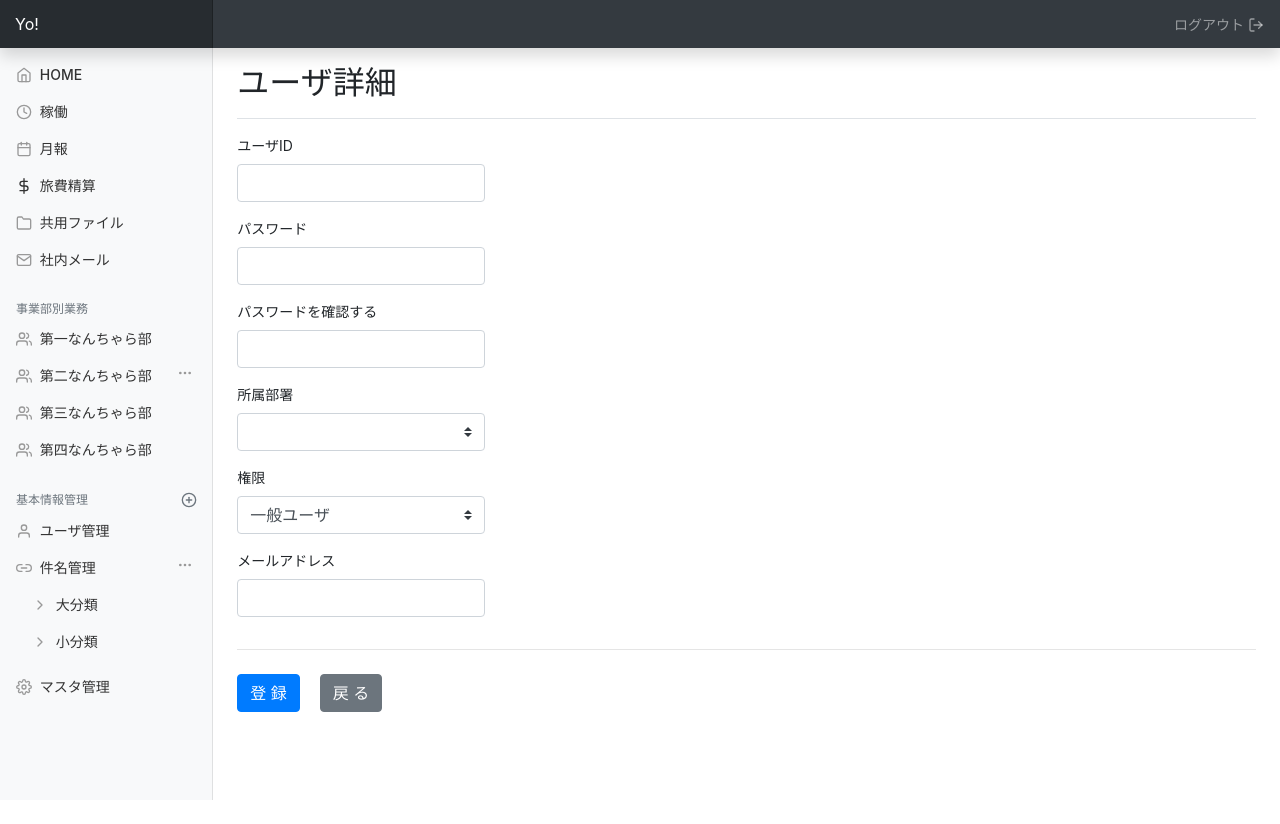
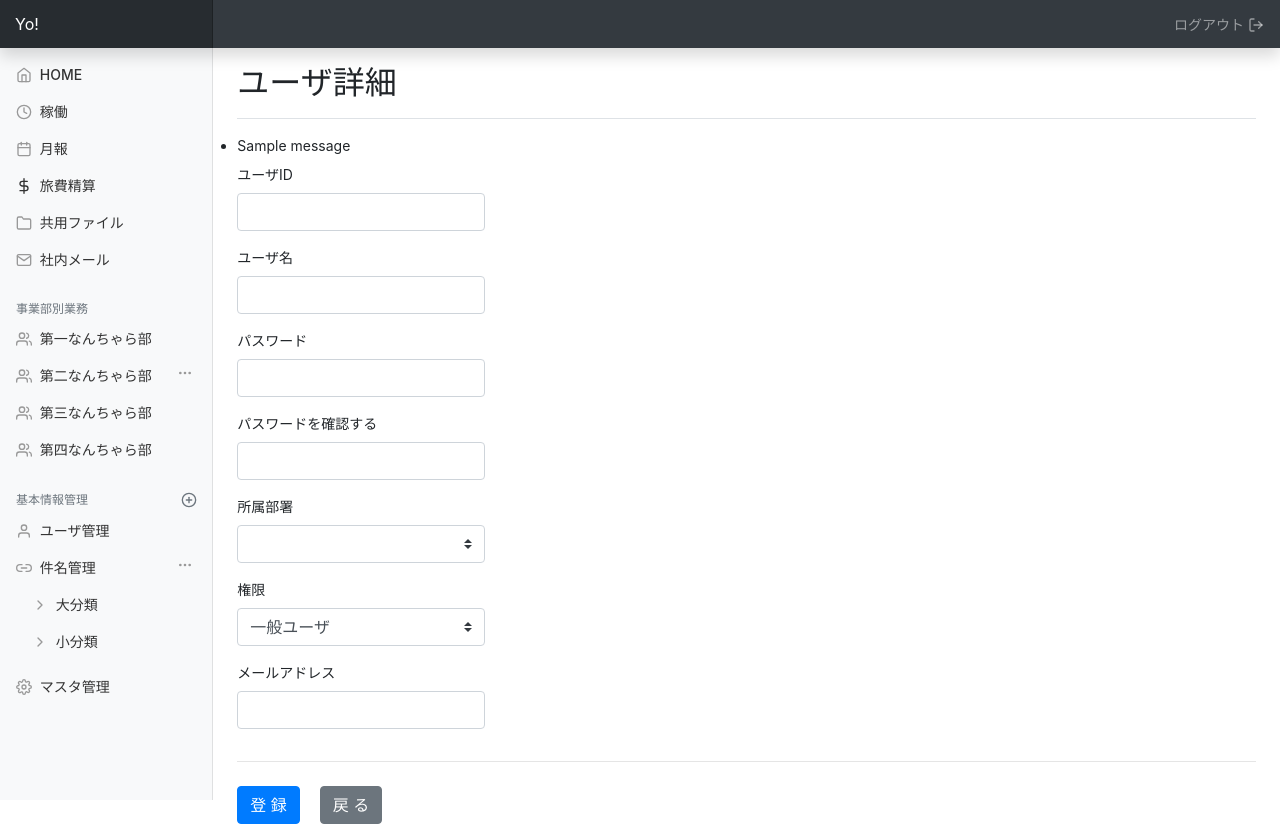
Before and after one commit to 70ucanbin/IMS, a Flask app: page /userManagement/details/1/edit in a window 1280 px wide. Before the commit the page ends 800 px from the top, so only its background shows below. Run offline with Flask 2, Linux system fonts and the light colour scheme; a user stored in the database is signed in; tables that the repository leaves empty hold one stand-in row (values such as "Sample post"); one stand-in notice (Sample message) is shown; lists and menus that the app fills with data are empty; some libraries are stand-ins or nearby versions.

Commit message:
fix userManagement

```diff
--- a/ims/common/Messages.py
+++ b/ims/common/Messages.py
@@ -6,6 +6,7 @@ class Messages():
     WARNING_NOT_FOUND_ALREADY_UPDATED_DELETED = '指定されたデータは存在しません。他のユーザにより変更・削除されていないか確認してください。'
     WARNING_UNIQUE_CONSTRAINT = '作成しようとしたデータは既に存在しています。'
 
+    LOGIN_FAILED = 'usernameまたはPasswordが異なります'
 
     # CSS
     SUCCESS_CSS = 'list-group-item list-group-item-success'
--- /dev/null
+++ b/ims/contents/userCont.py
@@ -0,0 +1,16 @@
+
+class UserListCont:
+    """ユーザー情報一覧画面用コンテンツクラス
+
+    :param form: データ格納form
+    """
+    def __init__(self, dataSet=None):
+        self.dataSet = dataSet
+
+class UserDetailsCont:
+    """ユーザー情報詳細画面用コンテンツクラス
+
+    :param form: データ格納form
+    """
+    def __init__(self, form=None):
+        self.form = form
--- a/ims/form/userForm.py
+++ b/ims/form/userForm.py
@@ -1,23 +1,25 @@
 from flask_wtf import FlaskForm
 from wtforms import StringField, SelectField, PasswordField, validators
 from wtforms.fields.html5 import EmailField
-from wtforms.validators import InputRequired, ValidationError
+from wtforms.validators import InputRequired, Required, ValidationError, EqualTo
+
+class LoginForm(FlaskForm):
+    userId = StringField('ユーザID')
+    password = PasswordField('パスワード')
 
 class UserForm(FlaskForm):
-    userId = StringField('ユーザID',[validators.Length(min=4, max=25, message=u'4-25文字で入力してください。')])
-    password = PasswordField('パスワード')
-    confirmPassword = PasswordField('パスワードを確認する')
-    groupCd = SelectField('所属部署', validators=[InputRequired(message='所属部署です。')], choices= [], coerce= str)
+    userId = StringField('ユーザID',[validators.Length(min=4, max=20, message=u'4-20文字で入力してください。')])
+    userName = StringField('ユーザ名',[validators.Length(max=20, message=u'20文字以内で入力してください。')])
+    password = PasswordField(
+        'パスワード',
+        validators=[
+            EqualTo('confirmPassword', message='パスワードは一致しません。'),
+            Required(message='パスワードは必須です。')])
+    confirmPassword = PasswordField('パスワードを確認する', validators=[Required(message='パスワードの確認は必須です。')])
+    groupId = SelectField('所属部署', validators=[InputRequired(message='所属部署は必須です。')], choices= [], coerce= str)
     role = SelectField('権限', validators=[InputRequired(message='権限は必須です。')], choices= [(1, '一般ユーザ'),(2, '部長'),(3, '管理者')], coerce= int)
     email = EmailField('メールアドレス', [validators.DataRequired(message='メールアドレスは必須です。'), validators.Email(message='メールアドレスは正しくありません。')])
 
-
-    # def __init__(self, is_update=True):
-    #     self.is_update = is_update
-
-
-    # def validate_password(self, password):
-    #     if self.is_update:
-    #         pass
-    #     if len(password.data) < 8 or len(password.data) > 25:
-    #         raise ValidationError('パスワードは8-25文字で入力してください。')
+    def validate_password(self, password):
+        if len(password.data) < 8 or len(password.data) > 20:
+            raise ValidationError('パスワードは8-20文字で入力してください。')
--- a/ims/templates/user_management/user-details.html
+++ b/ims/templates/user_management/user-details.html
@@ -6,42 +6,60 @@
   <h1 class="h2">ユーザ詳細</h1>
 </div>
 
-<form action="{{ url_for('userManagement.register') }}" method="POST">
-  {{ form.csrf_token }}
+{% with messages = get_flashed_messages(with_categories=true) %}
+{% if messages %}
+<div class="pb-2">
+  <ul class="list-group">
+  {% for category, message in messages %}
+    <li class="{{ category }}">
+      {{ message }}</li>
+  {% endfor %}
+  </ul>
+</div>
+{% endif %}
+{% endwith %}
+
+<form action="{{ url_for('userManagement.user_save') }}" method="POST">
+  {{ cont.form.csrf_token }}
 
   <div class="form-row">
     <div class="form-group col-md-3">
-      {{ form.userId.label }} {{ form.userId(class_="form-control") }}
-    </div>
-  </div>
-
-  {% if form.userId %}
-  <div class="form-row">
-    <div class="form-group col-md-3">
-      {{ form.password.label }} {{ form.password(class_="form-control") }}
-    </div>
-  </div>
-  <div class="form-row">
-    <div class="form-group col-md-3">
-      {{ form.confirmPassword.label }} {{ form.confirmPassword(class_="form-control") }}
-    </div>
-  </div>
-  {% endif %}
-  <div class="form-row">
-    <div class="form-group col-md-3">
-      {{ form.groupCd.label }} {{ form.groupCd(class_="custom-select d-block w-100") }}
+      {{ cont.form.userId.label }} {{ cont.form.userId(class_="form-control") }}
     </div>
   </div>
 
   <div class="form-row">
     <div class="form-group col-md-3">
-      {{ form.role.label }} {{ form.role(class_="custom-select d-block w-100") }}
+      {{ cont.form.userName.label }} {{ cont.form.userName(class_="form-control") }}
     </div>
   </div>
 
   <div class="form-row">
     <div class="form-group col-md-3">
-      {{ form.email.label }} {{ form.email(class_="form-control") }}
+      {{ cont.form.password.label }} {{ cont.form.password(class_="form-control") }}
+    </div>
+  </div>
+  <div class="form-row">
+    <div class="form-group col-md-3">
+      {{ cont.form.confirmPassword.label }} {{ cont.form.confirmPassword(class_="form-control") }}
+    </div>
+  </div>
+
+  <div class="form-row">
+    <div class="form-group col-md-3">
+      {{ cont.form.groupId.label }} {{ cont.form.groupId(class_="custom-select d-block w-100") }}
+    </div>
+  </div>
+
+  <div class="form-row">
+    <div class="form-group col-md-3">
+      {{ cont.form.role.label }} {{ cont.form.role(class_="custom-select d-block w-100") }}
+    </div>
+  </div>
+
+  <div class="form-row">
+    <div class="form-group col-md-3">
+      {{ cont.form.email.label }} {{ cont.form.email(class_="form-control") }}
     </div>
   </div>
 
--- a/ims/templates/user_management/user-list.html
+++ b/ims/templates/user_management/user-list.html
@@ -31,7 +31,7 @@
         </tr>
       </thead>
       <tbody>
-      {% for data in dataSet %}
+      {% for data in cont.dataSet %}
         <tr>
           <td><a href="{{ url_for('userManagement.user_edit', userId=data.user_id) }}">{{ data.user_id }}</a></td>
           <td>{{ data.user_name }}</td>
@@ -46,7 +46,7 @@
     <script>
 
   function createUser(){
-    location.href = "{{ url_for('userManagement.register') }}";
+    location.href = "{{ url_for('userManagement.user_create') }}";
   }
 
   $(function() {
--- a/ims/views/userManagement.py
+++ b/ims/views/userManagement.py
@@ -5,7 +5,9 @@ from flask_login import login_required, current_user
 from ims.common.Messages import Messages
 
 from ims import bcrypt
-from ims.service.comServ import getComUserList, getComUser, insertUpdateComUser
+from ims.service.comServ import getComUserList, getComUser, getComItemList, insertUpdateComUser
+from ims.contents.userCont import UserListCont as listCont
+from ims.contents.userCont import UserDetailsCont as detailsCont
 
 from ims.form.userForm import UserForm
 
@@ -20,25 +22,58 @@ def user_list():
     """
     if current_user.is_manager:
         userList = getComUserList(current_user.group_id)
-        return render_template('user_management/user-list.html', dataSet=userList)
+        cont = listCont(userList)
+        return render_template('user_management/user-list.html', cont=cont)
     else:
         return redirect(url_for('home.index'))
+
+@userManagement.route('/details/create')
+@login_required
+def user_create():
+    """ユーザー作成処理
+
+    一覧画面から「新規作成」を押下後、GETのrequestを受付します。
+    htmlテンプレート及び画面用コンテンツを返します。
+    """
+    groupIdList = getComItemList('group_id')
+    form = UserForm()
+
+    form.groupId.choices = [(i.item_cd, i.item_value) for i in groupIdList]
+    cont = detailsCont(form)
+    return render_template('user_management/user-details.html', cont=cont)
 
 @userManagement.route('/details/<string:userId>/edit')
 @login_required
 def user_edit(userId):
-    """ユーザ一覧の初期表示  GETのrequestを受付
-    当処理はhtmlテンプレート及び画面用コンテンツを返します。
+    """ユーザー修正処理
+
+    一覧画面から「月日」を押下後、GETのrequestを受付します。
+    htmlテンプレート及び画面用コンテンツを返します。
+
+    :param userId: 修正対象データのID
     """
+    cont = detailsCont(UserForm())
+    return render_template('user_management/user-details.html', cont=cont)
+
+@userManagement.route('/details/save/', methods=['POST'])
+@login_required
+def user_save():
+    """ユーザー情報詳細画面登録処理
+
+    formのデータをDBに保存します。
+    処理終了後はマスタユーザー一覧画面へ遷移します。
+    """
+    groupIdList = getComItemList('group_id')
     form = UserForm()
-    return render_template('user_management/user-details.html', form=form)
-
-@userManagement.route('/register', methods=['GET', 'POST'])
-@login_required
-def register():
-    form = UserForm()
+    form.groupId.choices = [(i.item_cd, i.item_value) for i in groupIdList]
     if form.validate_on_submit():
         dto = form.data
         dto['password'] = bcrypt.generate_password_hash(form.password.data).decode(encoding='utf-8')
-        insertUpdateComUser(dto)
-    return render_template('user_management/user-details.html', form=form)
+        isUpdate = False
+        if dto.userId:
+            isUpdate = True
+        insertUpdateComUser(dto, isUpdate)
+    for error in form.errors.values():
+        flash(error[0], Messages.DANGER_CSS)
+    cont = detailsCont(form)
+    return render_template('user_management/user-details.html', cont=cont)
```
Also changed, not shown: ims/service/comServ.py (+24 -8 lines), ims/service/mappers/comUserMapper.py (+19 -3 lines), ims/views/com.py (+4 -3 lines).
